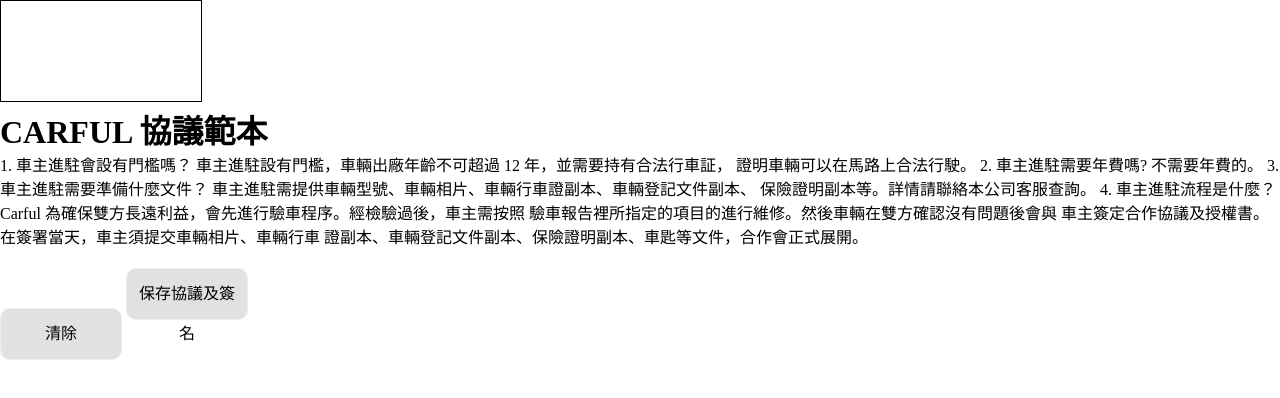
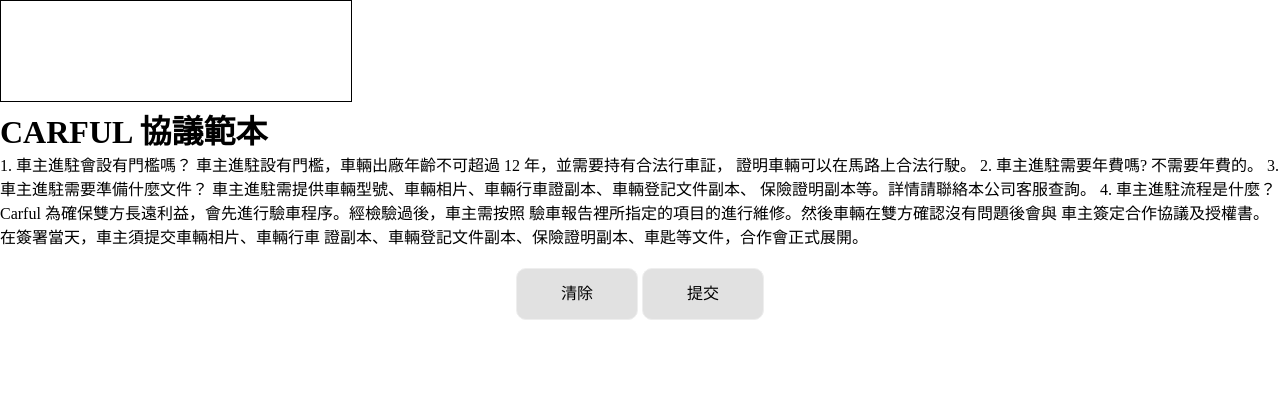
Before and after one commit to carfulDemo/carfulDemo.github.io, a plain HTML site: page index.html in a window 1280 px wide. Drawn offline with nearby package versions, Linux system fonts and the light colour scheme.

Commit message:
Update index.html

```diff
--- a/index.html
+++ b/index.html
@@ -76,9 +76,9 @@
     Carful 為確保雙方長遠利益，會先進行驗車程序。經檢驗過後，車主需按照 驗車報告裡所指定的項目的進行維修。然後車輛在雙方確認沒有問題後會與 車主簽定合作協議及授權書。在簽署當天，車主須提交車輛相片、車輛行車 證副本、車輛登記文件副本、保險證明副本、車匙等文件，合作會正式展開。
     </p>
 </div>
-<div>
+<div style="text-align: center;">
     <span id="clear"> 清除</span>
-    <span id="save"> 保存協議及簽名</span>
+    <span id="save"> 提交</span>
 </div>
 </body>
 <script type="text/javascript">
@@ -92,7 +92,7 @@
             lastWriteTime: -1,
             lastWriteSpeed: 0,
             lastWriteWidth: 0,
-            canvasWidth: 200, //canvas宽高
+            canvasWidth: 350, //canvas宽高
             canvasHeight: 100,
             isShowBorder: true, //是否显示网格
             bgColor: '#fff', //背景色
```
